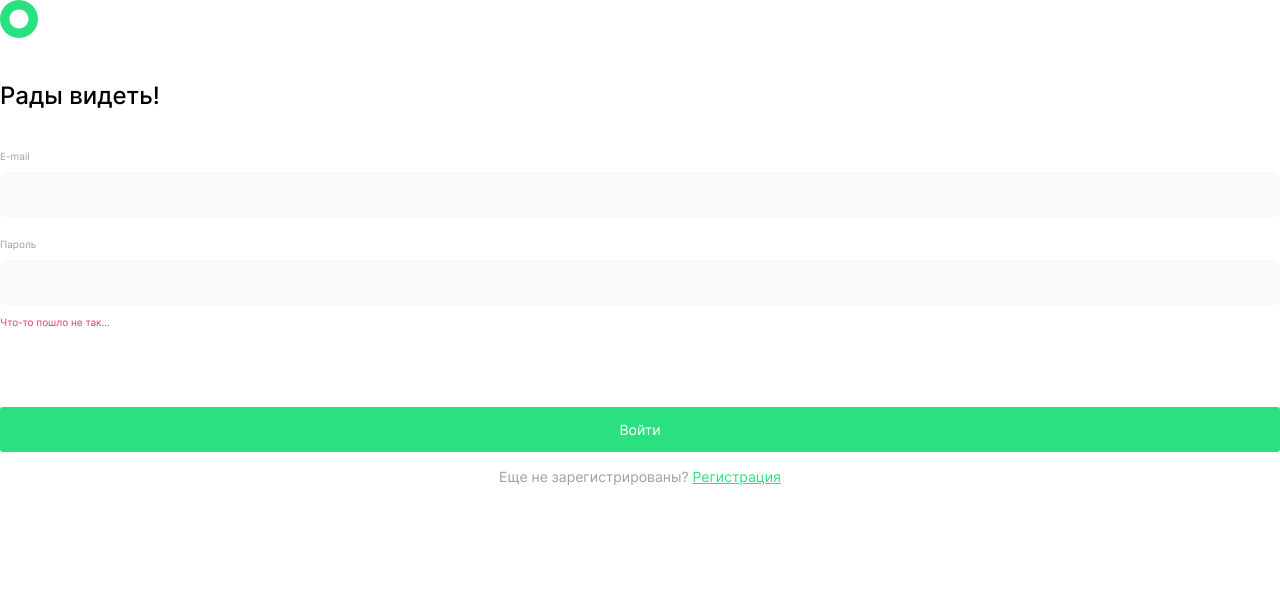
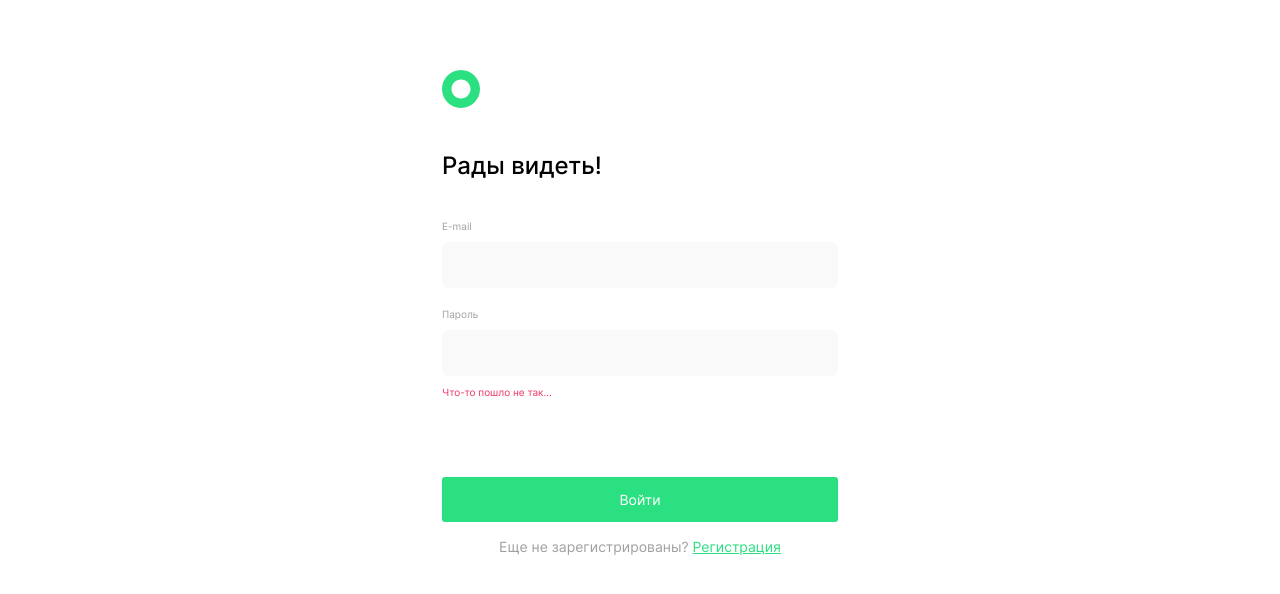
Before and after one commit to kt-postnikova/movies-explorer-frontend, a React (Create React App) app: page /signin in a window 1280 px wide. Shown: the top 594 px of the page. Built offline with nearby package versions, Linux system fonts and the light colour scheme.

Commit message:
Удален повторяющийся код

```diff
--- a/src/components/Login/Login.js
+++ b/src/components/Login/Login.js
@@ -4,9 +4,8 @@ import logo from '../../images/logo.svg';
 
 function Login(params) {
     return (
-        <div className="login">
-            <div className="register__container">
-                <Link to="/signup"><img src={logo} alt="" /></Link>
+        <div className="register">
+            <Link to="/signup"><img src={logo} alt="Логотип" /></Link>
             <h1 className="register__header">Рады видеть!</h1>
             <form className="form">
                 <label className="form__label">E-mail
@@ -21,7 +20,6 @@ function Login(params) {
                 <p className="form__signin">Еще не зарегистрированы? <Link to="/signup" className="form__signin-link">Регистрация</Link></p>
             </form>
         </div>
-        </div>
     )
 }
 
```
Lines whose indentation alone changed are shown as unchanged.
